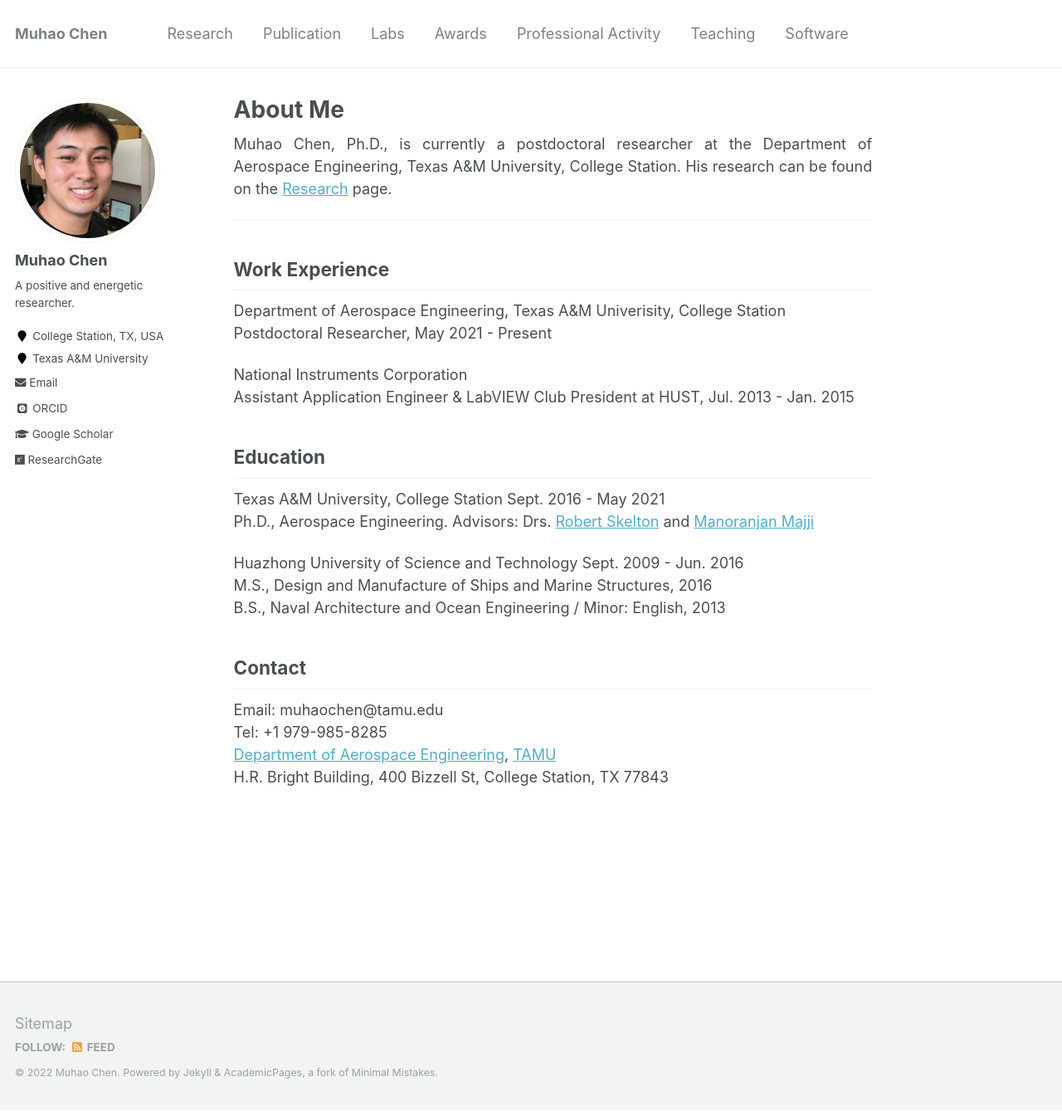
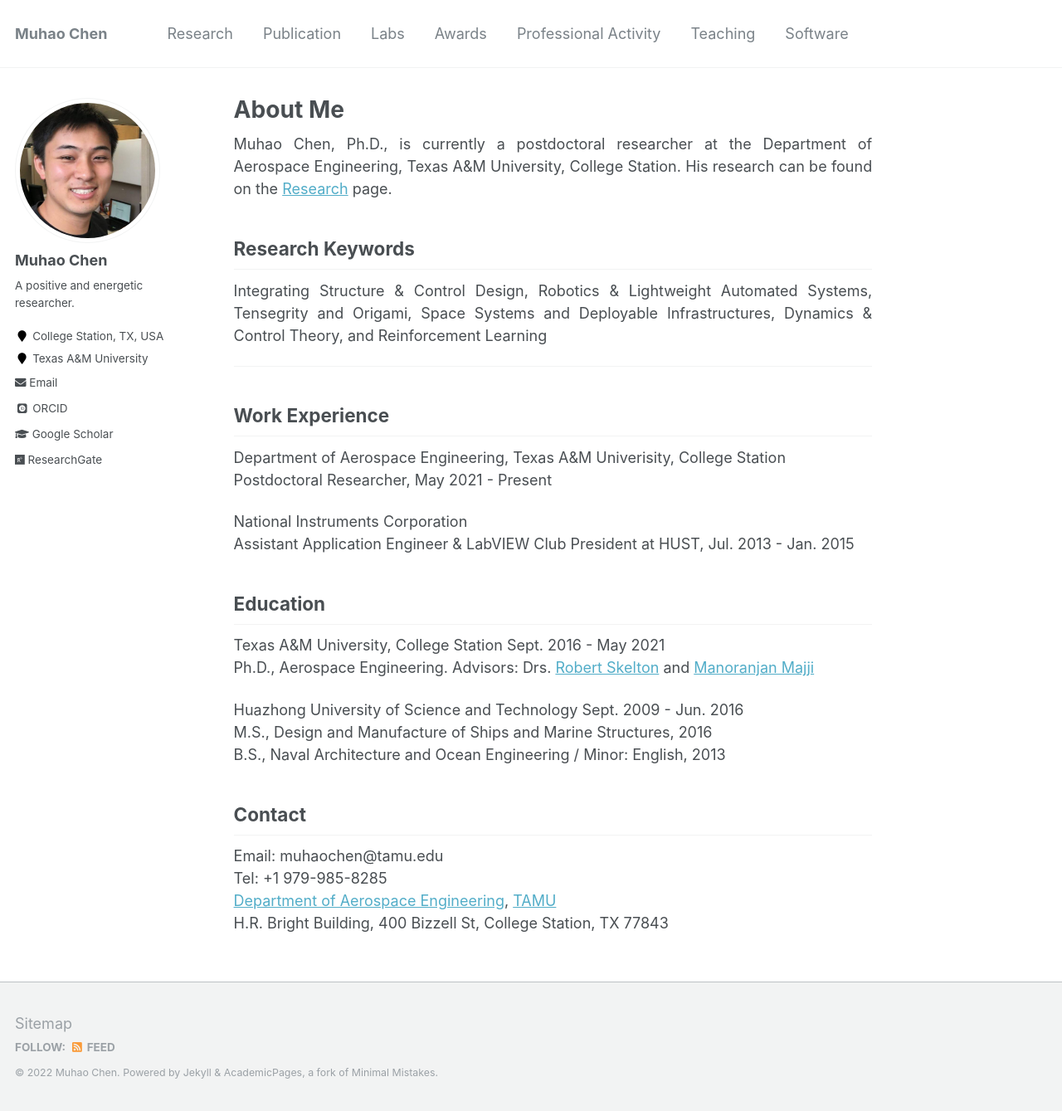
Before and after one commit to Muhao-Chen/muhao-chen.github.io, a Jekyll site: the page built from _pages/about.md, in a window 1280 px wide and 1339 px high. Shown: the whole window at 83% size. Built offline with Jekyll 4.4.1, drawn with Linux system fonts in a browser that asks for light colours; some web fonts are replaced.

Commit message:
Update about.md

```diff
--- a/_pages/about.md
+++ b/_pages/about.md
@@ -14,6 +14,9 @@ toc: true
 
 <!--<div style="text-align: justify">  </div> -->
 Muhao Chen, Ph.D., is currently a postdoctoral researcher at the Department of Aerospace Engineering, Texas A&M University, College Station. His research can be found on the [Research](https://muhao-chen.github.io/research/) page.
+
+## Research Keywords
+Integrating Structure & Control Design, Robotics & Lightweight Automated Systems, Tensegrity and Origami, Space Systems and Deployable Infrastructures, Dynamics & Control Theory, and Reinforcement Learning
 
 
 
```
